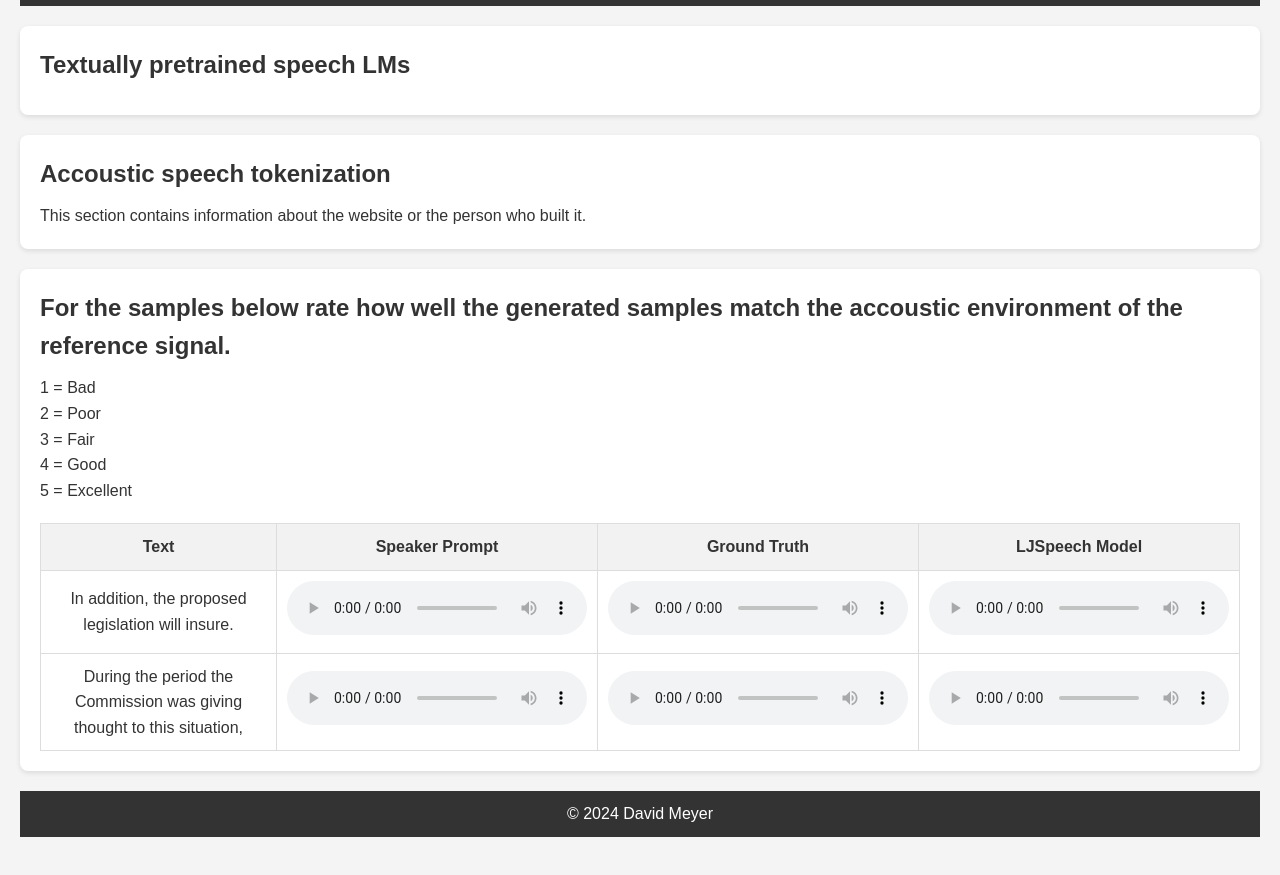
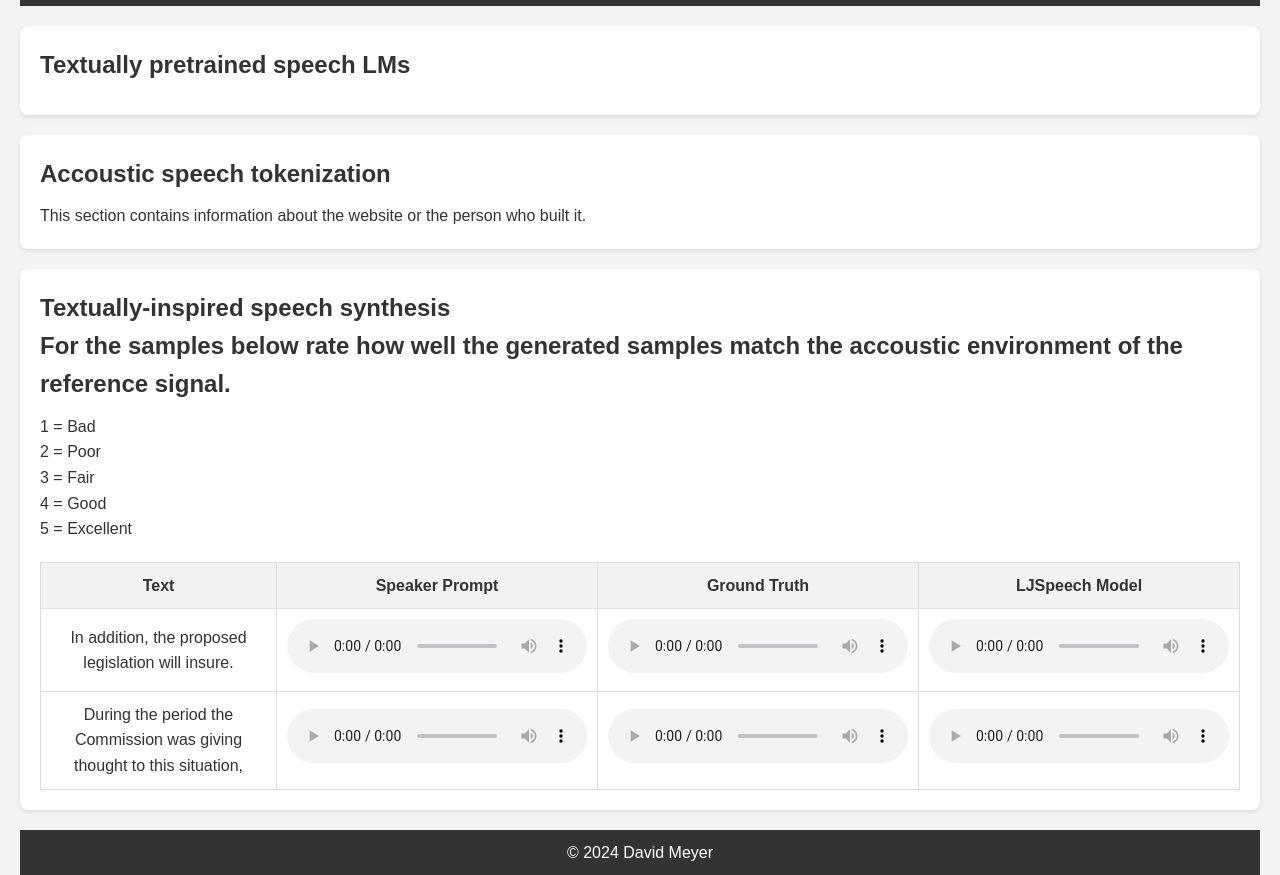
Before and after one commit to meyerdav/Demos, a plain HTML site: page index.html in a window 1280 px wide. Shown: the part 75-950 px from the top of the page. Before the commit the page ends 912 px from the top, so only its background shows below. Drawn offline with Linux system fonts and the light colour scheme.

Commit message:
formatting change

```diff
--- a/index.html
+++ b/index.html
@@ -22,7 +22,7 @@
     </section>
 
     <section id="synthesis">
-        <title>Textually-inspired speech synthesis</title>
+        <h1>Textually-inspired speech synthesis</h1>
         <h2>For the samples below rate how well the generated samples match the accoustic environment of the reference signal.</h2>
         <p>1 = Bad</p>
         <p>2 = Poor</p>
```
